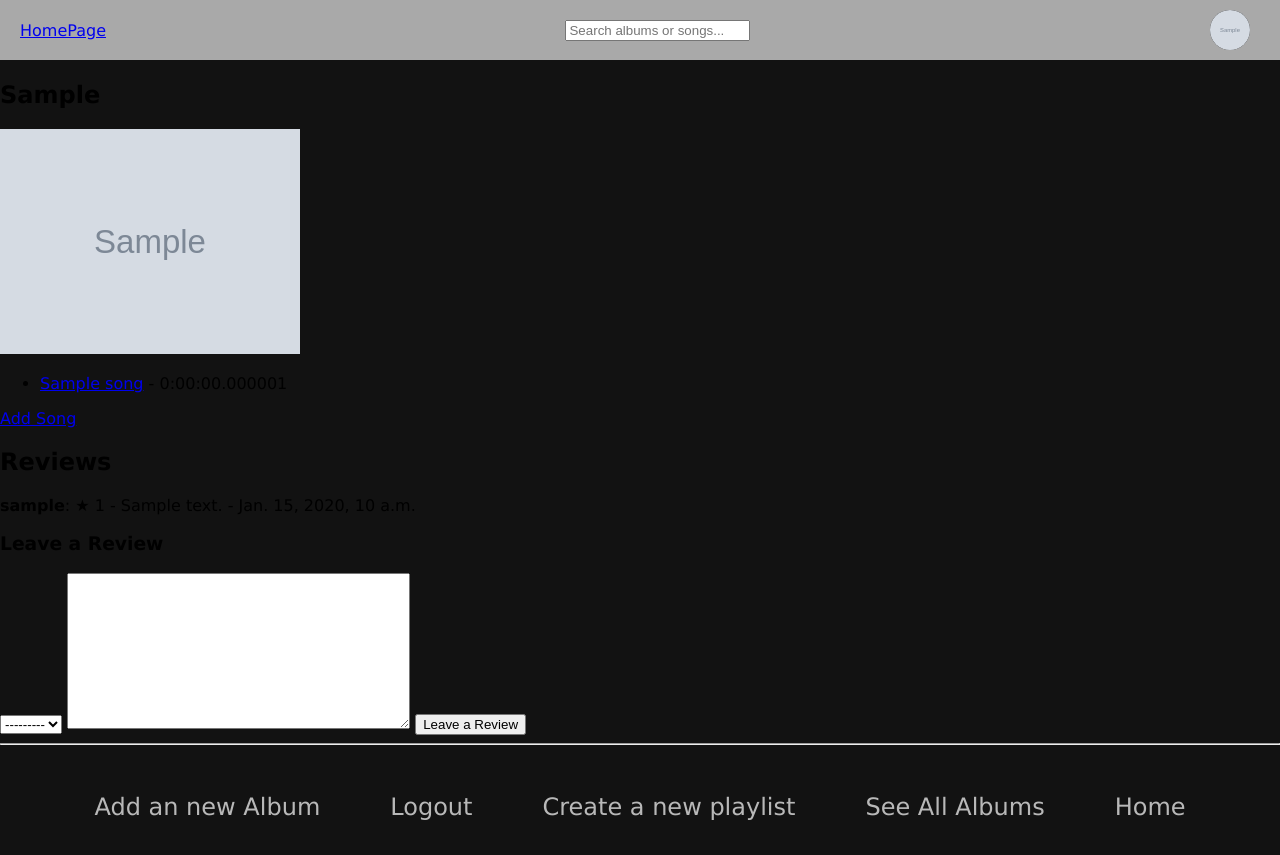
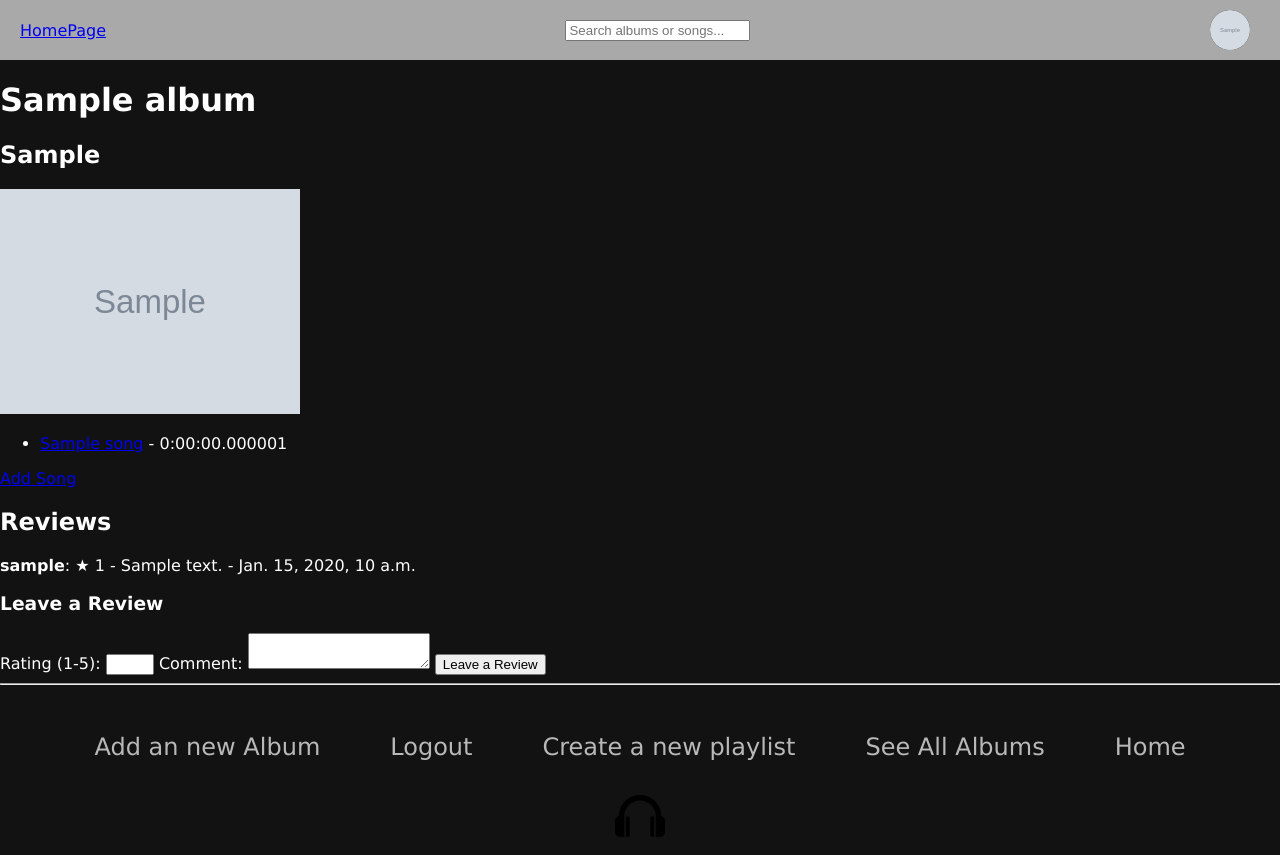
Before and after one commit to Jaxter1604/WAD-SongSite, a Django app: a page that uses songeek-project/templates/songeek/album.html in a window 1280 px wide. Run offline with Django 3.2, Linux system fonts and the light colour scheme; a user stored in the database is signed in; tables that the repository leaves empty hold one stand-in row (values such as "Sample post"); grey boxes marked "Sample" are stand-in pictures.

Commit message:
added js autoupdtae review for albums, going to change file location for adding song reviews, update to come

```diff
--- a/songeek-project/songeek_project/urls.py
+++ b/songeek-project/songeek_project/urls.py
@@ -10,8 +10,8 @@
     path('logout/', views.user_logout, name='logout'),
     path('profile/', views.profile, name='profile'),
     path('search/', views.search_results, name='search_results'),
+    path('album/<slug:album_slug>/add_review/', views.add_review, name='add_review'),
     path('add_album/', views.add_album, name='add_album'),
-    #path('homepage/', views.homepage, name='homepage'),
     path('album_list/', views.album_list, name='album_list'),
     path('album/<slug:album_name_slug>/', views.show_album, name='show_album'),
     path('song/<int:song_id>/', views.show_song, name='show_song'),
--- a/songeek-project/songeek_project/views.py
+++ b/songeek-project/songeek_project/views.py
@@ -7,6 +7,10 @@
 from datetime import datetime
 from songeek_project.forms import AlbumForm, SongForm, UserForm, UserProfileForm, PlaylistForm, SongToPlaylistForm, ReviewForm
 from songeek_project.models import Album, Song, Playlist, Review
+from django.http import JsonResponse
+from django.views.decorators.csrf import csrf_exempt
+from django.shortcuts import get_object_or_404
+import json
 
 def index(request):
 
@@ -294,3 +298,30 @@
     }
 
     return render(request, 'songeek/search_results.html', context=context_dict)
+
+@login_required
+@csrf_exempt
+def add_review(request, album_slug):
+    if request.method == "POST":
+        try:
+            data = json.loads(request.body)
+            album = get_object_or_404(Album, slug=album_slug)
+            rating = int(data.get("rating", 0))
+            comment = data.get("comment", "").strip()
+
+            if rating < 1 or rating > 5 or not comment:
+                return JsonResponse({"success": False, "error": "Invalid rating or comment."})
+
+            review = Review.objects.create(album=album, user=request.user, rating=rating, comment=comment)
+
+            return JsonResponse({
+                "success": True,
+                "user": request.user.username,
+                "rating": review.rating,
+                "comment": review.comment,
+                "timestamp": review.timeStamp.strftime("%Y-%m-%d %H:%M"),
+            })
+        except Exception as e:
+            return JsonResponse({"success": False, "error": str(e)})
+
+    return JsonResponse({"success": False, "error": "Invalid request."})
--- a/songeek-project/static/css/styles.css
+++ b/songeek-project/static/css/styles.css
@@ -1,5 +1,3 @@
-/* ask about admin access */
-
 /* general CSS */
 
 html, body {
@@ -11,11 +9,12 @@
     font-family: 'Lucida Sans', sans-serif;
     margin: 0;
     overflow-x: hidden;
+    color: #FFFFFF; /* New font color */
 }
 
 /* navbar */
 .navbar {
-    position: fixed;
+    position: sticky;
     top: 0;
     left: 0;
     height: 60px;
@@ -25,7 +24,7 @@
     background: #A9A9A9;
     padding: 0px 20px;
     width: 100%;
-    z-index: 100;
+    z-index: 1000;
 }
 
 .nav-right {
@@ -38,7 +37,6 @@
     height: 30px;
     filter: invert(1);
 }
-
 
 /* file input */
 
--- a/songeek-project/templates/songeek/album.html
+++ b/songeek-project/templates/songeek/album.html
@@ -29,29 +29,74 @@
         {% endif %}
 
         <h2>Reviews</h2>
+        <div id="reviews">
             {% if reviews %}
                 {% for review in reviews %}
                     <p><strong>{{ review.user.username }}</strong>: ★ {{ review.rating }} - {{ review.comment }} - {{ review.timeStamp }}</p>
                 {% endfor %}
             {% else %}
-            <p>No reviews yet. Be the first to review this album!</p>
+                <p id="no_reviews">No reviews yet. Be the first to review this album!</p>
             {% endif %}
+        </div>
 
         {% if user.is_authenticated %}
             <h3>Leave a Review</h3>
-                <form id='review_form' method="post" action="{% url 'songeek:show_album' album.slug %}" enctype="multipart/form-data">
+            <form id="review_form">
                 {% csrf_token %}
-                    {% for hidden in form.hidden_fields %}
-                        {{ hidden }}
-                    {% endfor %}
-                    {% for field in form.visible_fields %}
-                        {{ field.errors }}
-                        {{ field.help_text }}
-                        {{ field }}
-                     {% endfor %}
-                    <input type="submit" name="submit" value="Leave a Review" />
+                <label for="rating">Rating (1-5):</label>
+                <input type="number" id="rating" name="rating" min="1" max="5" required>
+
+                <label for="comment">Comment:</label>
+                <textarea id="comment" name="comment" required></textarea>
+
+                <input type="submit" value="Leave a Review">
             </form>
         {% endif %}
+
+        <script>
+            document.addEventListener("DOMContentLoaded", function () {
+                document.getElementById("review_form").addEventListener("submit", function (event) {
+                    event.preventDefault();
+
+                    let formData = new FormData(this);
+                    let rating = formData.get("rating");
+                    let comment = formData.get("comment");
+
+                    fetch("{% url 'songeek:add_review' album.slug %}", {  // Use the correct review submission URL
+                        method: "POST",
+                        headers: {
+                            "X-CSRFToken": "{{ csrf_token }}",
+                            "Content-Type": "application/json",
+                        },
+                        body: JSON.stringify({ rating, comment }),
+                    })
+                    .then(response => response.json())
+                    .then(data => {
+                        if (data.success) {
+                            let reviewContainer = document.getElementById("reviews");
+                            let noReviewsMessage = document.getElementById("no_reviews");
+
+                            // Remove "No reviews yet" message if it exists
+                            if (noReviewsMessage) {
+                                noReviewsMessage.remove();
+                            }
+
+                            // Create a new review element and add it at the top
+                            let newReview = document.createElement("p");
+                            newReview.innerHTML = `<strong>${data.user}</strong>: ★ ${data.rating} - ${data.comment} - ${data.timestamp}`;
+                            reviewContainer.prepend(newReview);
+
+                            document.getElementById("review_form").reset();
+                        } else {
+                            alert("Error submitting review: " + data.error);
+                        }
+                    })
+                    .catch(error => console.error("Error:", error));
+                });
+            });
+        </script>
+
+
 
     {% else %}
         <strong>The specified album does not exist.</strong>
```
Also changed, not shown: songeek-project/static/js/search.js (added, +42 -0 lines). Lines whose indentation alone changed are shown as unchanged.
